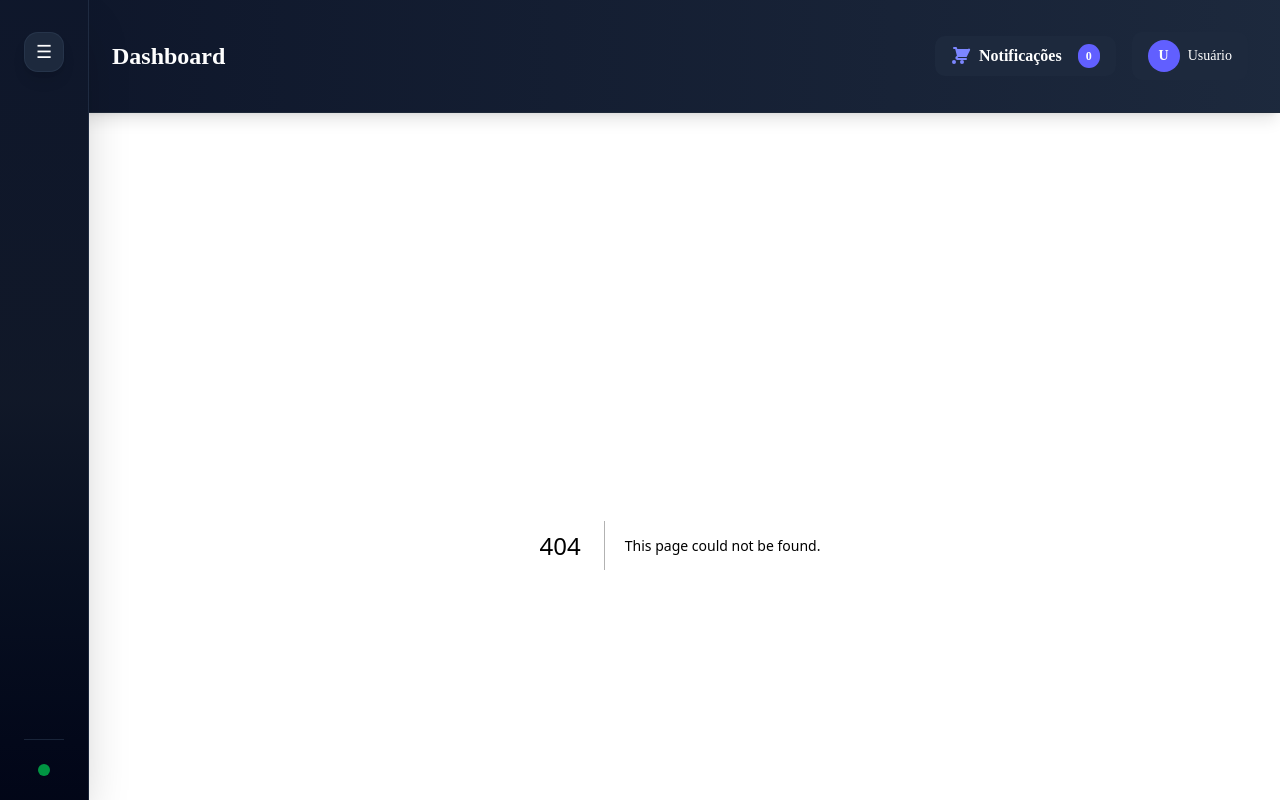
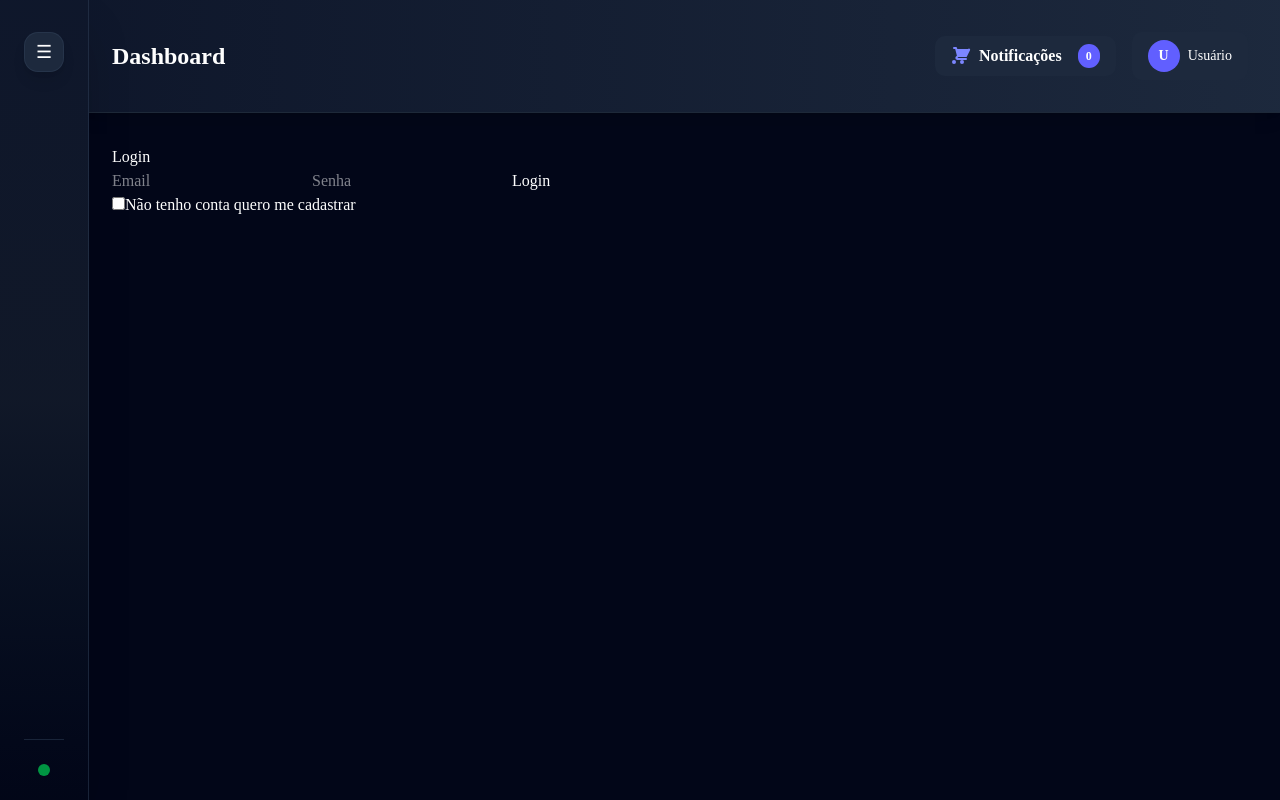
Before and after one commit to Kobayashi24730/dashboard-pro-para-esp32, a Next.js app in the folder src/: page /login in a window 1280 px wide. Before the commit this address had no page. Built offline with nearby package versions, Linux system fonts and the light colour scheme.

Commit message:
desenvolvimento da page de login/register

```diff
--- /dev/null
+++ b/src/app/login/page.tsx
@@ -0,0 +1,18 @@
+export default function auth() {
+    return(
+        <section>
+            <div>
+                <h1>Login</h1>
+                <form>
+                    <input type="text" placeholder="Email" />
+                    <input type="password" placeholder="Senha" />
+                    <button type="submit">Login</button>
+                </form>
+                <div>
+                    <input type="checkbox" id="checkbox" title="Concordo com os termos de uso" required placeholder="Concordo com os termos de uso" />
+                    <span>Não tenho conta quero me <a href="/register">cadastrar</a></span>
+                </div>
+            </div>
+        </section>
+    );
+}
```
Also changed, not shown: src/app/logout/page.tsx (added), src/app/profile/page.tsx (added).
